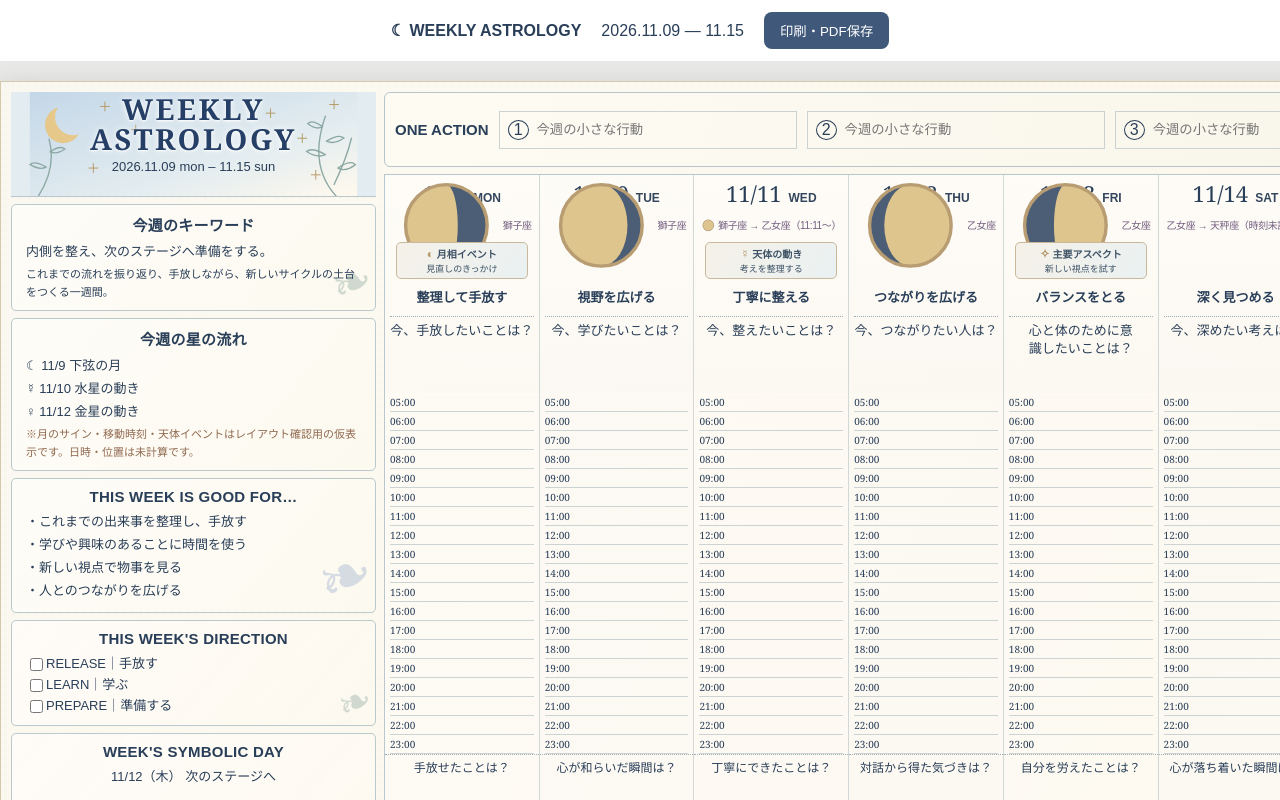
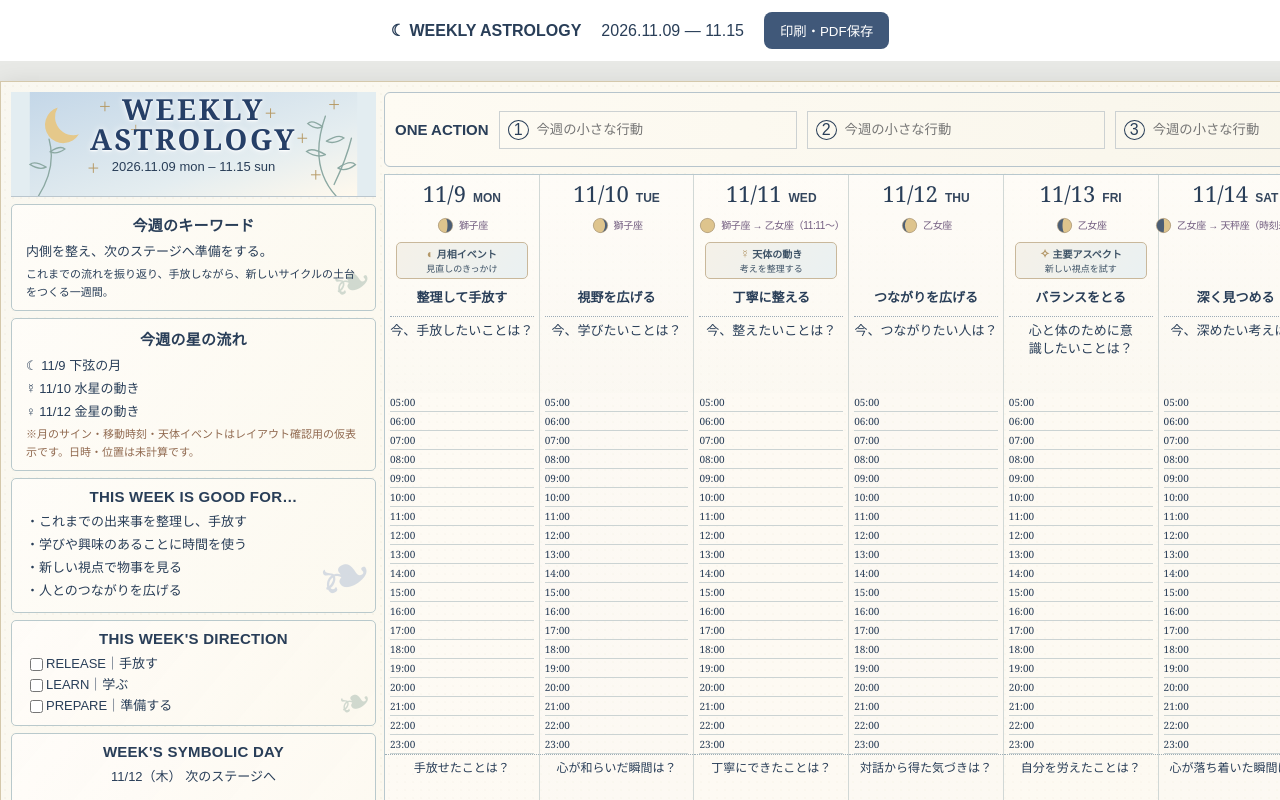
Before and after one commit to samansa3484-jpg/weekly-astrogy, a React (Vite) app: page / in a window 1280 px wide. Shown: the top 800 px of the page. Built offline with nearby package versions, Linux system fonts and the light colour scheme; a web font is replaced by a local one.

Commit message:
Size illustrated lunar phase icons consistently for screen and print

```diff
--- a/src/style.css
+++ b/src/style.css
@@ -425,3 +425,8 @@ aside section::after { content:none !important; display:none !important; }
 /* Give the date and English weekday a deliberate, quiet visual separation. */
 .date-line { gap:7px; }
 @media print { .date-line {gap:7px} }
+
+/* Small illustrated lunar phase beside the moon sign, like the original planner. */
+.moon-phase-icon {width:19px;height:19px;flex:0 0 19px;vertical-align:middle;display:block}
+.moon-sign {gap:4px}
+@media print {.moon-phase-icon{width:19px;height:19px}}
```
